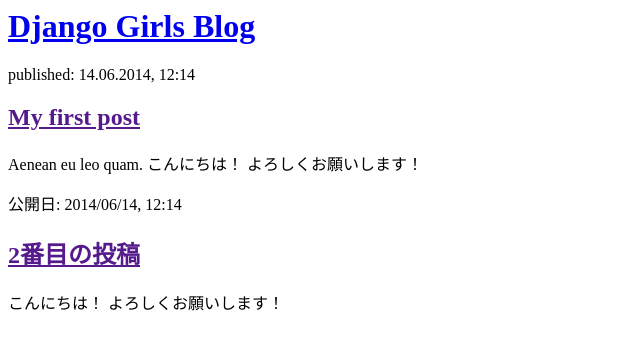
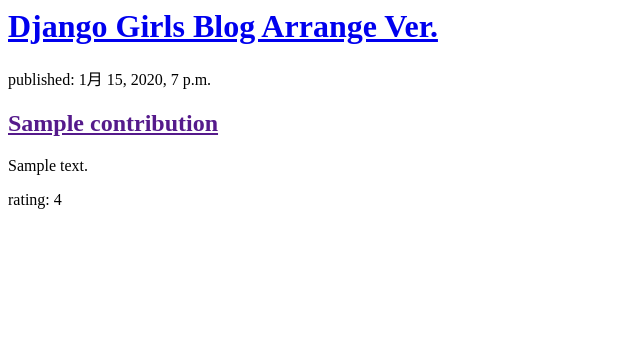
Before and after one commit to auraroundwithstar/dg-arrange, a Django app: page / in a window 1280 px wide. Shown: the top 350 px of the page, without its empty margins (0-640 px from the left). Run offline with Django 3.2, Linux system fonts and the light colour scheme; tables that the repository leaves empty hold one stand-in row (values such as "Sample post").

Commit message:
Modified template to display from database

```diff
--- a/contribution/templates/contribution/post_list.html
+++ b/contribution/templates/contribution/post_list.html
@@ -1,22 +1,19 @@
 <html>
     <head>
-        <title>Django Girls blog</title>
+        <title>Django Girls blog Arrange Ver.</title>
     </head>
     <body>
         <div>
-            <h1><a href="/">Django Girls Blog</a></h1>
+            <h1><a href="/">Django Girls Blog Arrange Ver.</a></h1>
         </div>
 
-        <div>
-            <p>published: 14.06.2014, 12:14</p>
-            <h2><a href="">My first post</a></h2>
-            <p>Aenean eu leo quam. こんにちは！ よろしくお願いします！ </p>
-        </div>
-
-        <div>
-            <p>公開日: 2014/06/14, 12:14</p>
-            <h2><a href="">2番目の投稿</a></h2>
-            <p> こんにちは！ よろしくお願いします！ </p>
-        </div>
+        {% for contribution in contributions %}
+            <div>
+                <p>published: {{ contribution.published_date }}</p>
+                <h2><a href="">{{ contribution.title }}</a></h2>
+                <p>{{ contribution.text|linebreaksbr }}</p>
+                <p>rating: {{ contribution.rating }}</p>
+            </div>
+        {% endfor %}
     </body>
 </html>
--- a/contribution/views.py
+++ b/contribution/views.py
@@ -1,4 +1,8 @@
 from django.shortcuts import render
+from django.utils import timezone
+
+from .models import Contribution
 
 def post_list(request):
-    return render(request, 'contribution/post_list.html')
+    contributions = Contribution.objects.filter(published_date__lte=timezone.now()).order_by('-published_date')
+    return render(request, 'contribution/post_list.html', {'contributions': contributions})
```
